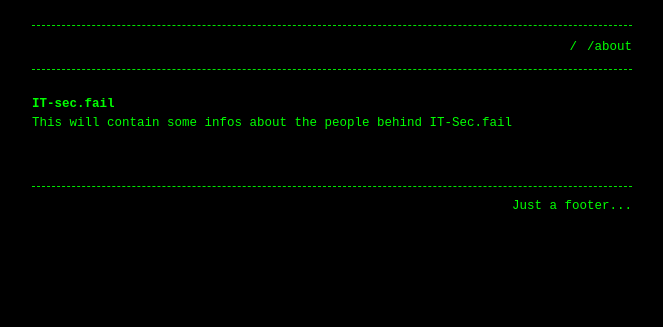
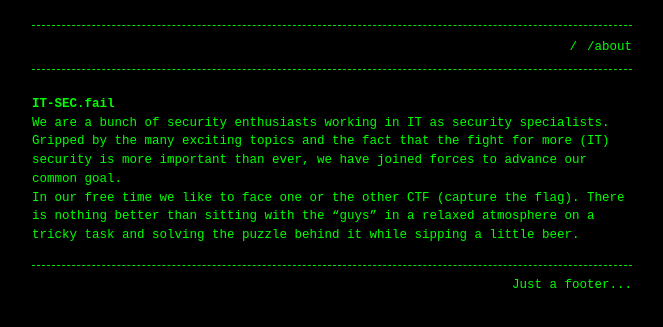
Before and after one commit to it-sec-fail/it-sec-fail.github.io, a Jekyll site: the page built from about.md, in a window 1280 px wide. Shown: the top 327 px of the page, without its empty margins (308-971 px from the left). Built offline with Jekyll 4.4.1, drawn with Linux system fonts in a browser that asks for light colours.

Commit message:
minor changes

```diff
--- a/_config.yml
+++ b/_config.yml
@@ -15,7 +15,7 @@ kramdown:
 #google_analytics: UA-NNNNNNNN-N
 
 header_pages:
-  - index.md
+  - readme.md
   - about.md
 
 footer: 'Just a footer...'
--- a/about.md
+++ b/about.md
@@ -1,9 +1,10 @@
 ---
 title: /about
-layout: home
+layout: page
 permalink: /about
 ---
 
-# IT-sec.fail
+# IT-SEC.fail
 
-This will contain some infos about the people behind IT-Sec.fail
+We are a bunch of security enthusiasts working in IT as security specialists. Gripped by the many exciting topics and the fact that the fight for more (IT) security is more important than ever, we have joined forces to advance our common goal.
+In our free time we like to face one or the other CTF (capture the flag). There is nothing better than sitting with the "guys" in a relaxed atmosphere on a tricky task and solving the puzzle behind it while sipping a little beer.
```
Also changed, not shown: index.md (deleted, +0 -13 lines), readme.md (+7 -1 lines).
